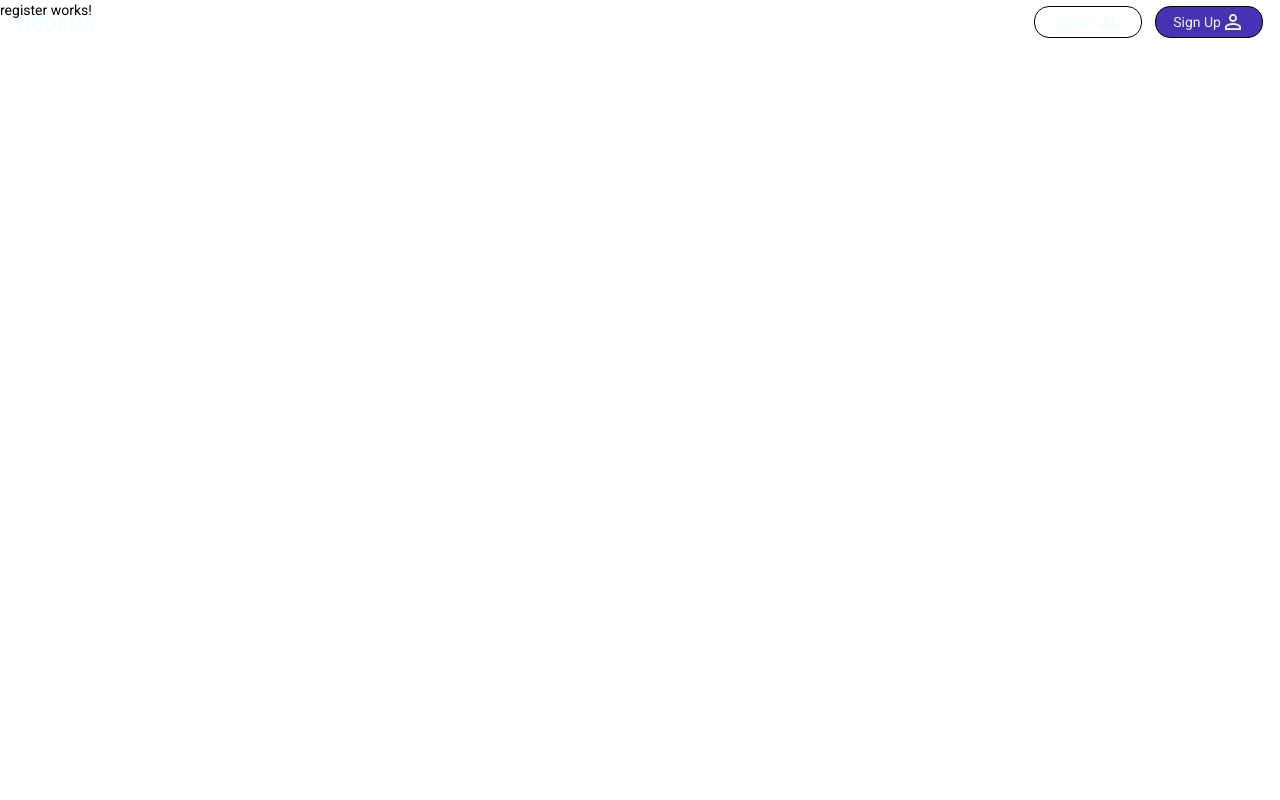
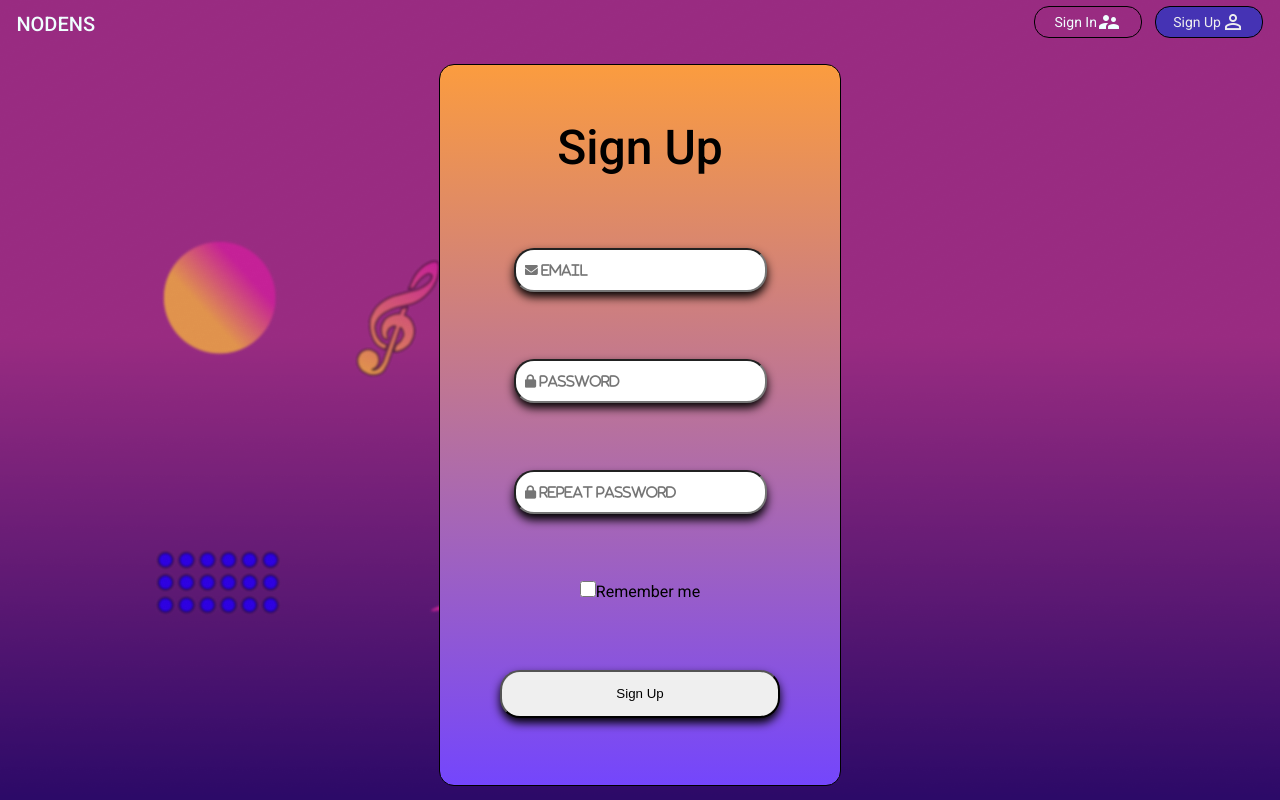
Before and after one commit to Epg33/vistas-proyecto, an Angular app: page /registro in a window 1280 px wide. Built offline with nearby package versions, Linux system fonts and the light colour scheme.

Commit message:
Registro

```diff
--- a/src/app/components/landing/landing.component.css
+++ b/src/app/components/landing/landing.component.css
@@ -30,4 +30,12 @@
 .inte {
   width: 20vw;
   height: auto;
+  border: 1px solid black;
 }
+.card-des{
+  border: 1px solid black;
+  width: 20%;
+  box-shadow: 0px 0px 10px 0px;
+  padding-left: .12rem;
+  color: blue;
+}
--- a/src/app/components/landing/landing.component.html
+++ b/src/app/components/landing/landing.component.html
@@ -8,6 +8,7 @@
   <section class="hacer">
     <img src="../../../assets/inte.webp" class="inte" alt="">
     <div class="card-des">
+
       <h4>Que Hacemos?</h4>
       <p>Somos una aplicacion en busqueda de dar a conocer los artistas emergentes o sin experiencia laboral y exponerlos al mercado musical para que tengan mas oportunidades laborales</p>
     </div>
--- a/src/app/components/login/login.component.css
+++ b/src/app/components/login/login.component.css
@@ -8,7 +8,7 @@
   display: flex;
   justify-content: center;
   align-items: center;
-  padding-top: 10%;
+  padding-top: 5%;
   transition: all;
 }
 
@@ -24,8 +24,7 @@
   background: rgb(251, 156, 63);
   background: linear-gradient(180deg,rgba(251, 156, 63, 1) 0%,rgba(116, 70, 252, 1) 100% );
   box-shadow: 0px 0px 10px;
-  padding-top: 2rem;
-  padding-bottom: 4rem;
+
 }
 .login h2{
   font-size: 1.6rem;
--- a/src/app/components/register/register.component.css
+++ b/src/app/components/register/register.component.css
@@ -0,0 +1,70 @@
+.main{
+    background-image: url("../../../assets/registro.png");
+    height: 100%;
+    width: 100%;
+}
+.container-register{
+    display: flex;
+    justify-content: center;
+    align-items: center;
+    padding-top: 5%;
+}
+.register{
+    display: flex;
+    justify-content: space-evenly;
+    align-items: center;
+    flex-direction: column;
+    height: 45rem;
+    width: 25rem;
+    border: 1px solid black;
+    border-radius: 15px;
+    background: rgb(251, 156, 63);
+    background: linear-gradient(180deg,rgba(251, 156, 63, 1) 0%,rgba(116, 70, 252, 1) 100% );
+
+}
+.h2sign{
+    font-family: revert;
+    font-size: 3rem;
+}
+.email-box{
+    height: 2.5rem;
+    width: 60%;
+    border-radius: 20px;
+    box-shadow: 0px 5px 10px;
+    padding-left: 9px;
+    font-family: "Font Awesome 6 Free";
+    font-weight: 900;
+}
+.password-box{
+    height: 2.5rem;
+    width: 60%;
+    border-radius: 20px;
+    box-shadow: 0px 5px 10px;
+    padding-left: 9px;
+    font-family: "Font Awesome 6 Free";
+    font-weight: 900;
+}
+.password{
+    height: 2.5rem;
+    width: 60%;
+    border-radius: 20px;
+    box-shadow: 0px 6px 10px;
+    padding-left: 9px;
+    font-family: "Font Awesome 6 Free";
+    font-weight: 900;
+}
+.button-box{
+    height: 3rem;
+    width: 70%;
+    border-radius: 20px;
+    box-shadow: 0px 5px 10px;
+}
+.checkbox{
+    height: 1rem;
+    width: 1rem;
+    border-radius: 10px;
+}
+.check{
+    font-size: 1rem;
+    color: rgb(0, 0, 0);
+}
--- a/src/app/components/register/register.component.html
+++ b/src/app/components/register/register.component.html
@@ -1 +1,15 @@
-<p>register works!</p>
+<main class="main">
+    <div class="container-register">
+        <div class="register">
+            <h2 class="h2sign">Sign Up</h2>
+            <input type="text" class="email-box" placeholder=" Email">
+            <input type="text" class="password-box" placeholder=" Password">
+            <input type="text" class="password" placeholder=" Repeat password">
+            <div class="check">
+                <input type="checkbox" class="checkbox">Remember me
+            </div>
+
+            <input type="button" class="button-box" value="Sign Up">
+        </div>
+    </div>
+</main>
```
Also changed, not shown: 1 other file (tests, documents, lock files or other folders).
